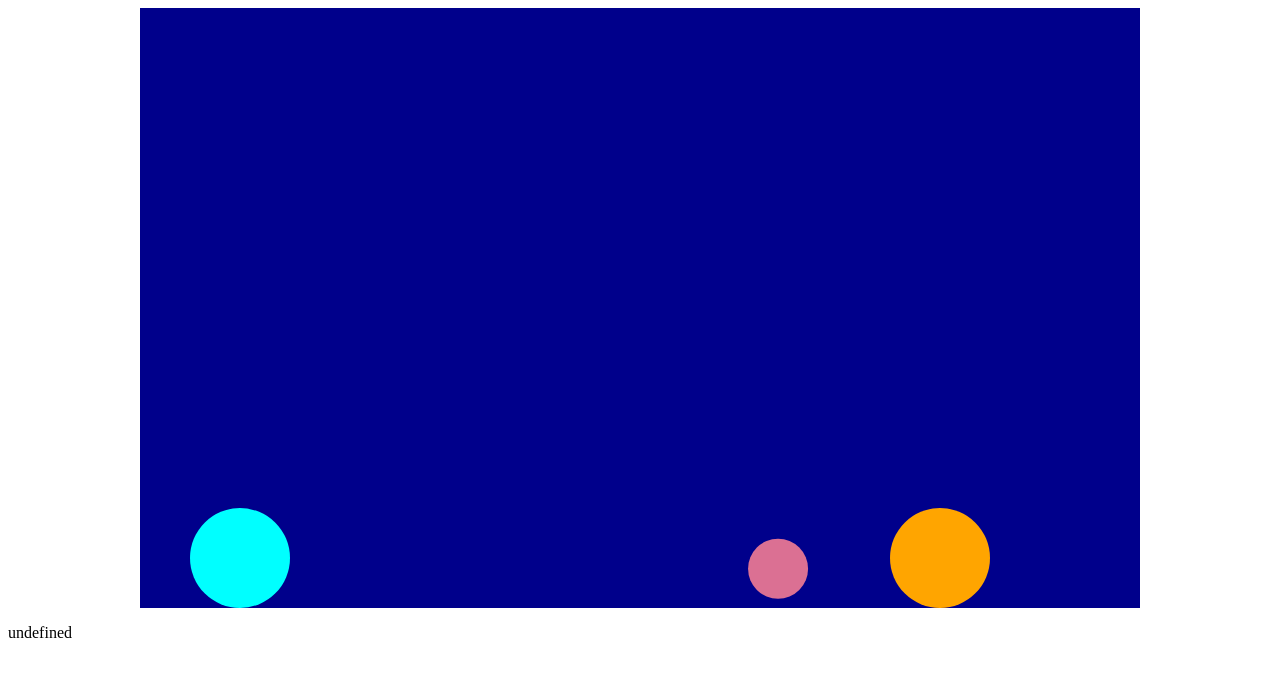
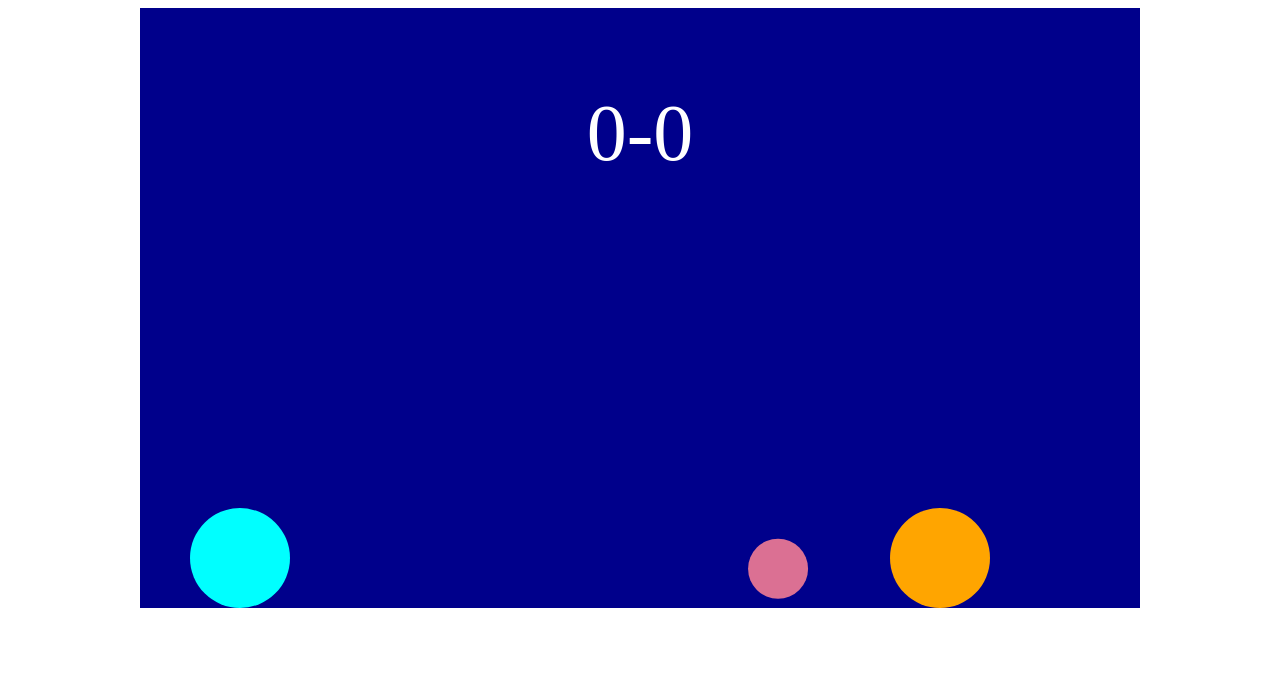
Before and after one commit to AlejandroPenacho/BackInTheHeadGame, a Svelte app: page / in a window 1280 px wide. Shown: the top 676 px of the page. Built offline with nearby package versions, Linux system fonts and the light colour scheme.

Commit message:
Basic score system

```diff
--- a/src/App.svelte
+++ b/src/App.svelte
@@ -86,6 +86,8 @@ import { prevent_default } from "svelte/internal";
         dragCoefficient : 0.001
     }
 
+    let score = [0,0];
+
     let playerSpeed = 200;
     let currentTime;
 
@@ -161,10 +163,18 @@ import { prevent_default } from "svelte/internal";
         if (ball.position[0] > gameData.scenarioSize[0]-ball.size/2 &&
             ball.velocity[0] > 0){
 
+                if (ball.position[1] > 400){
+                    score = [score[0]+1 , score[1]];
+                }
+
             ball.velocity[0] *= -1;
         }
         if (ball.position[0] < ball.size/2 &&
             ball.velocity[0] < 0){
+
+                if (ball.position[1] > 400){
+                    score = [score[0], score[1] +1];
+                }
 
             ball.velocity[0] *= -1;
         }
@@ -219,7 +229,7 @@ import { prevent_default } from "svelte/internal";
 </script>
 
 <style>
-    div {
+    div.mainScene{
         background-color:darkblue;
         width: 1000px;
         height: 600px;
@@ -227,14 +237,26 @@ import { prevent_default } from "svelte/internal";
         -moz-user-select: none;
         -webkit-user-select: none;
         cursor: pointer;
+        position: relative;
+    }
+
+    div.score {
+        width: 100%;
+        margin: auto;
+        display: flex;
+        font-size: 80px;
+        color: white;
+        position: absolute;
+        justify-content: center;
     }
 </style>
 
-<div>
+<div class="mainScene">
+    <div class="score">
+        <p>{score[0]}-{score[1]}</p>
+    </div>
     {#each playerList as player}
         <Player player={player} />
     {/each}
     <Ball data={ball} />
 </div>
-
-<p> {keyPressed}</p>
```
